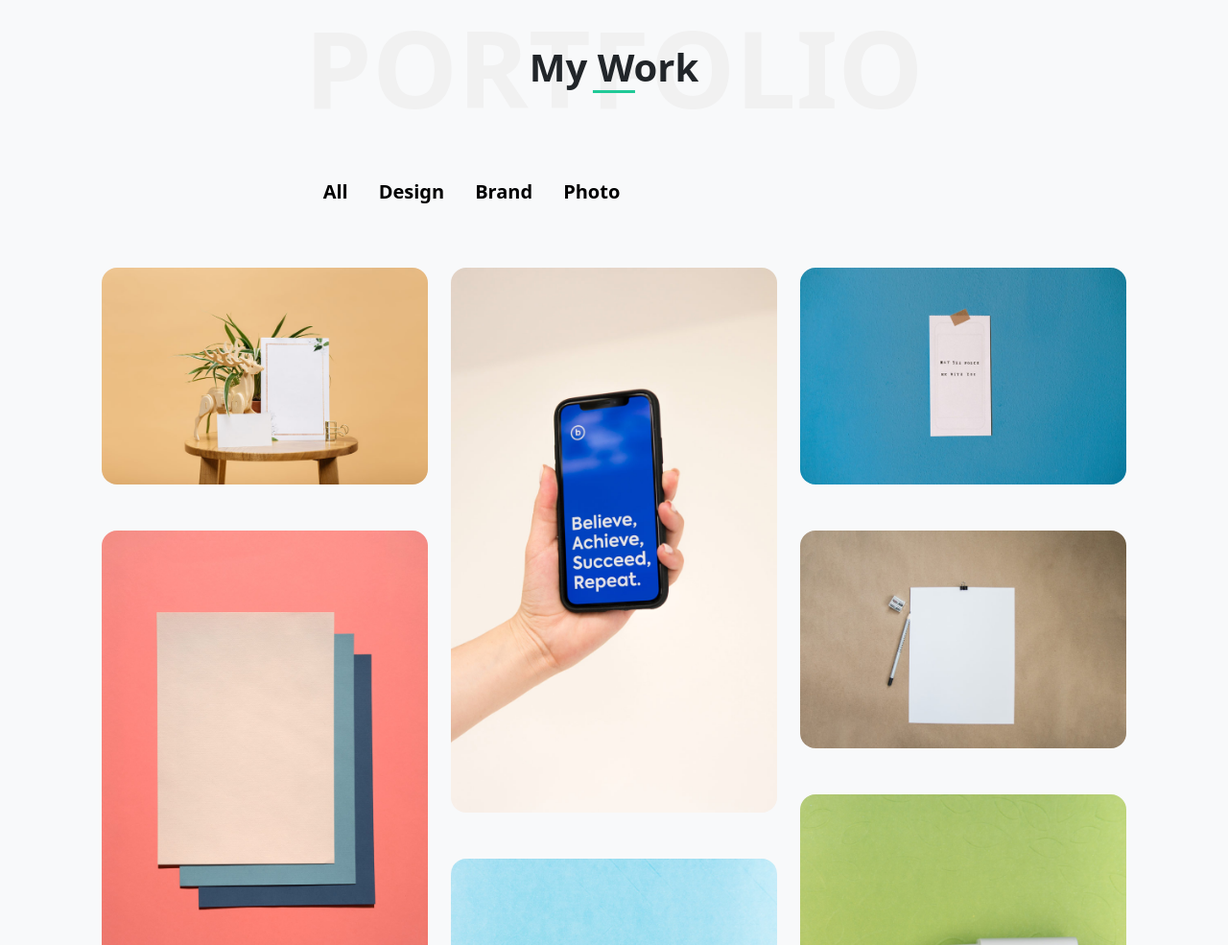
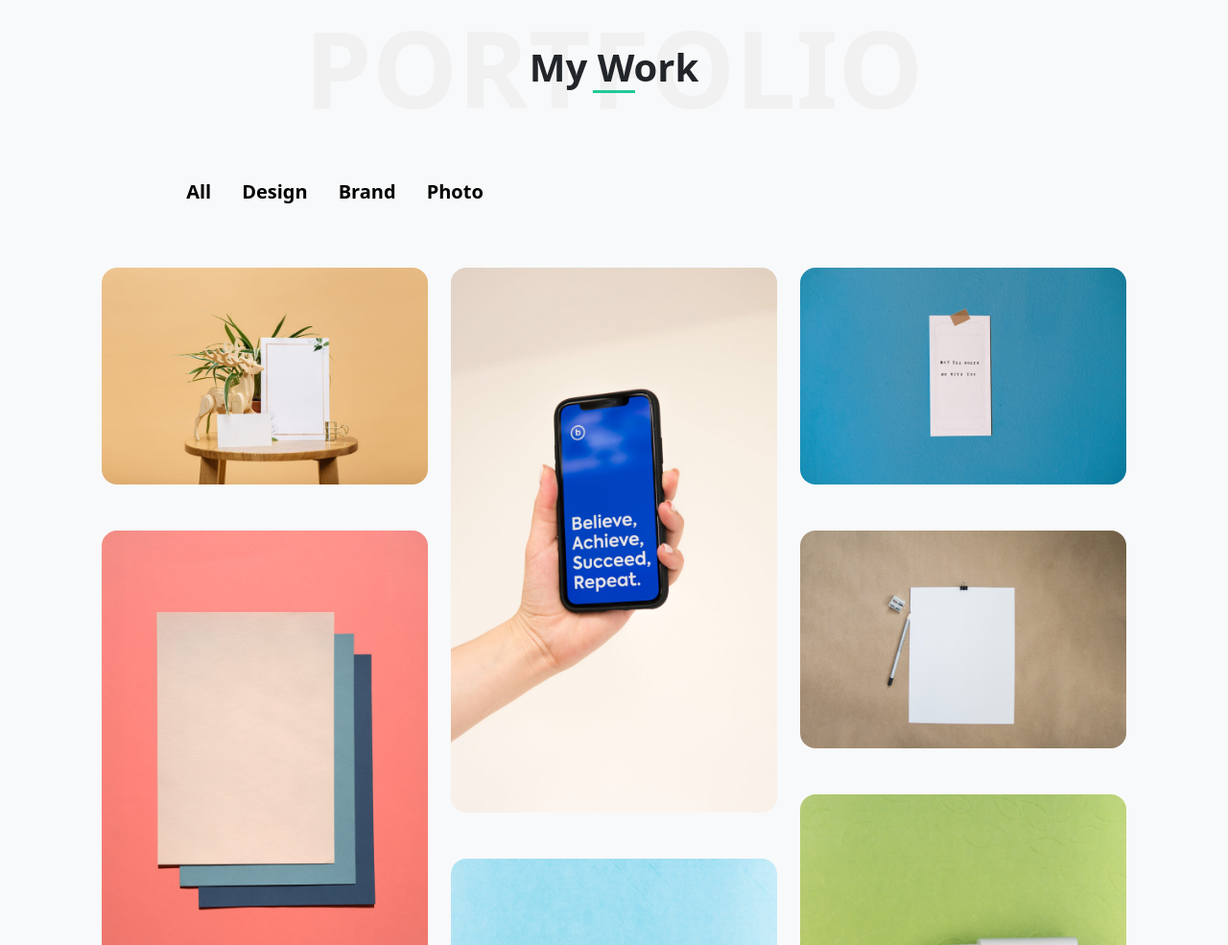
Before and after one commit to NoureldeenMohamedElbialy/Simone, a plain HTML site: page index.html in a window 1280 px wide. Shown: the part 3670-4655 px from the top of the page at 96% size. Drawn offline with Linux system fonts and the light colour scheme.

Commit message:
4th commit

```diff
--- a/index.html
+++ b/index.html
@@ -370,7 +370,7 @@
         </div>
         <div class="container my-5">
             <div class="row">
-                <ul class="nav w-75 nav-pills mb-3 d-flex justify-content-center" id="pills-tab" role="tablist">
+                <ul class="nav w-50 nav-pills mb-3 d-flex justify-content-center" id="pills-tab" role="tablist">
                     <li class="nav-item" role="presentation">
                         <a class=" mx-3 text-decoration-none fw-bold fs-5 active" id="pills-all-tab"
                             data-bs-toggle="pill" data-bs-target="#pills-all" type="button" role="tab"
@@ -670,93 +670,6 @@
                 </div>
             </div>
         </div>
-        <!-- <div class="container mt-5">
-            <div class="row">
-                <div class="col-md-4">
-                    <div class="item position-relative mb-5 overflow-hidden">
-                        <img src="img/projects/project-1.jpg" class="w-100" alt="">
-                        <div
-                            class="item-layer bg-layer-gray position-absolute top-0 start-0 w-100 h-100 d-flex align-items-center justify-content-center">
-                            <div class="item-caption text-center text-white">
-                                <h4 class="fw-bolder text-main">Project Title</h4>
-                                <p class="lead  fw-bold">category</p>
-                            </div>
-
-                        </div>
-                    </div>
-                    <div class="item position-relative overflow-hidden m-md-0 mb-5">
-                        <img src="img/projects/project-4.jpg" class="w-100" alt="">
-                        <div
-                            class="item-layer bg-layer-gray position-absolute top-0 start-0 w-100 h-100 d-flex align-items-center justify-content-center">
-                            <div class="item-caption text-center text-white">
-                                <h4 class="fw-bolder text-main">Project Title</h4>
-                                <p class="lead  fw-bold">category</p>
-                            </div>
-
-                        </div>
-                    </div>
-                </div>
-                <div class="col-md-4">
-                    <div class="item position-relative mb-5 overflow-hidden">
-                        <img src="img/projects/project-2.jpg" class="w-100" alt="">
-                        <div
-                            class="item-layer bg-layer-gray position-absolute top-0 start-0 w-100 h-100 d-flex align-items-center justify-content-center">
-                            <div class="item-caption text-center text-white">
-                                <h4 class="fw-bolder text-main">Project Title</h4>
-                                <p class="lead  fw-bold">category</p>
-                            </div>
-
-                        </div>
-                    </div>
-                    <div class="item position-relative overflow-hidden m-md-0 mb-5">
-                        <img src="img/projects/project-7.jpg" class="w-100" alt="">
-                        <div
-                            class="item-layer bg-layer-gray position-absolute top-0 start-0 w-100 h-100 d-flex align-items-center justify-content-center">
-                            <div class="item-caption text-center text-white">
-                                <h4 class="fw-bolder text-main">Project Title</h4>
-                                <p class="lead  fw-bold">category</p>
-                            </div>
-
-                        </div>
-                    </div>
-                </div>
-                <div class="col-md-4">
-                    <div class="item position-relative mb-5 overflow-hidden">
-                        <img src="img/projects/project-3.jpg" class="w-100" alt="">
-                        <div
-                            class="item-layer bg-layer-gray position-absolute top-0 start-0 w-100 h-100 d-flex align-items-center justify-content-center">
-                            <div class="item-caption text-center text-white">
-                                <h4 class="fw-bolder text-main">Project Title</h4>
-                                <p class="lead  fw-bold">category</p>
-                            </div>
-
-                        </div>
-                    </div>
-                    <div class="item position-relative overflow-hidden">
-                        <img src="img/projects/project-5.jpg" class="w-100" alt="">
-                        <div
-                            class="item-layer bg-layer-gray position-absolute top-0 start-0 w-100 h-100 d-flex align-items-center justify-content-center">
-                            <div class="item-caption text-center text-white">
-                                <h4 class="fw-bolder text-main">Project Title</h4>
-                                <p class="lead  fw-bold">category</p>
-                            </div>
-
-                        </div>
-                    </div>
-                    <div class="item position-relative overflow-hidden mt-5">
-                        <img src="img/projects/project-6.jpg" class="w-100" alt="">
-                        <div
-                            class="item-layer bg-layer-gray position-absolute top-0 start-0 w-100 h-100 d-flex align-items-center justify-content-center">
-                            <div class="item-caption text-center text-white">
-                                <h4 class="fw-bolder text-main">Project Title</h4>
-                                <p class="lead  fw-bold">category</p>
-                            </div>
-
-                        </div>
-                    </div>
-                </div>
-            </div>
-        </div> -->
     </section>
     <section id="client" class="py-5">
         <div class="title position-relative d-flex justify-content-center align-items-center mb-5">
@@ -957,11 +870,12 @@
                                     required>
                             </div>
                             <div class="col-12">
-                                <textarea name="comment" id="comment" cols="30" rows="10"
-                                    class="form-control" placeholder="Put Your Comment"></textarea>
+                                <textarea name="comment" id="comment" cols="30" rows="10" class="form-control"
+                                    placeholder="Put Your Comment"></textarea>
                             </div>
                             <div class="form-button text-center">
-                                <button type="submit" class="btn bg-main text-white py-2 px-5 rounded-pill">Send Message</button>
+                                <button type="submit" class="btn bg-main text-white py-2 px-5 rounded-pill">Send
+                                    Message</button>
                             </div>
                         </div>
                     </form>
@@ -974,11 +888,12 @@
             <div class="row">
                 <div class="col d-lg-flex justify-content-between">
                     <div class="footer-item">
-                        <p class="fw-bold text-muted p-0 m-0">Copyright Â© 2021 <span class="text-main fw-bolder">Simone</span> . All Rights Reserved.</p>
+                        <p class="fw-bold text-muted p-0 m-0">Copyright Â© 2021 <span
+                                class="text-main fw-bolder">Simone</span> . All Rights Reserved.</p>
                     </div>
                     <div class="footer-item sp-fo-item m-lg-0 mt-3">
                         <p class="fw-bold text-muted p-0 m-0">Terms & Policy
-                        | Disclaimer</p>
+                            | Disclaimer</p>
                     </div>
 
                 </div>
```
